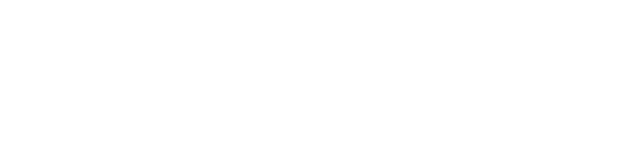
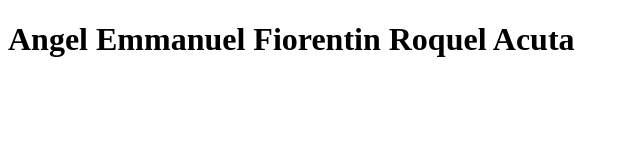
Before and after one commit to alacan-2024010/TIC1, a plain HTML site: page index.html in a window 1280 px wide. Shown: the whole page, without its empty margins (0-640 px from the left). Drawn offline with Linux system fonts and the light colour scheme.

Commit message:
Feat: Agrege Nombre completo de ftaroquel-2024082

```diff
--- a/index.html
+++ b/index.html
@@ -8,5 +8,17 @@
 <body>
     <!--Nombres y Carné de todos los compañeros-->
 
+
+
+
+
+
+
+
+
+
+
+
+    <h1>Angel Emmanuel Fiorentin Roquel Acuta</h1>
 </body>
 </html>
```
